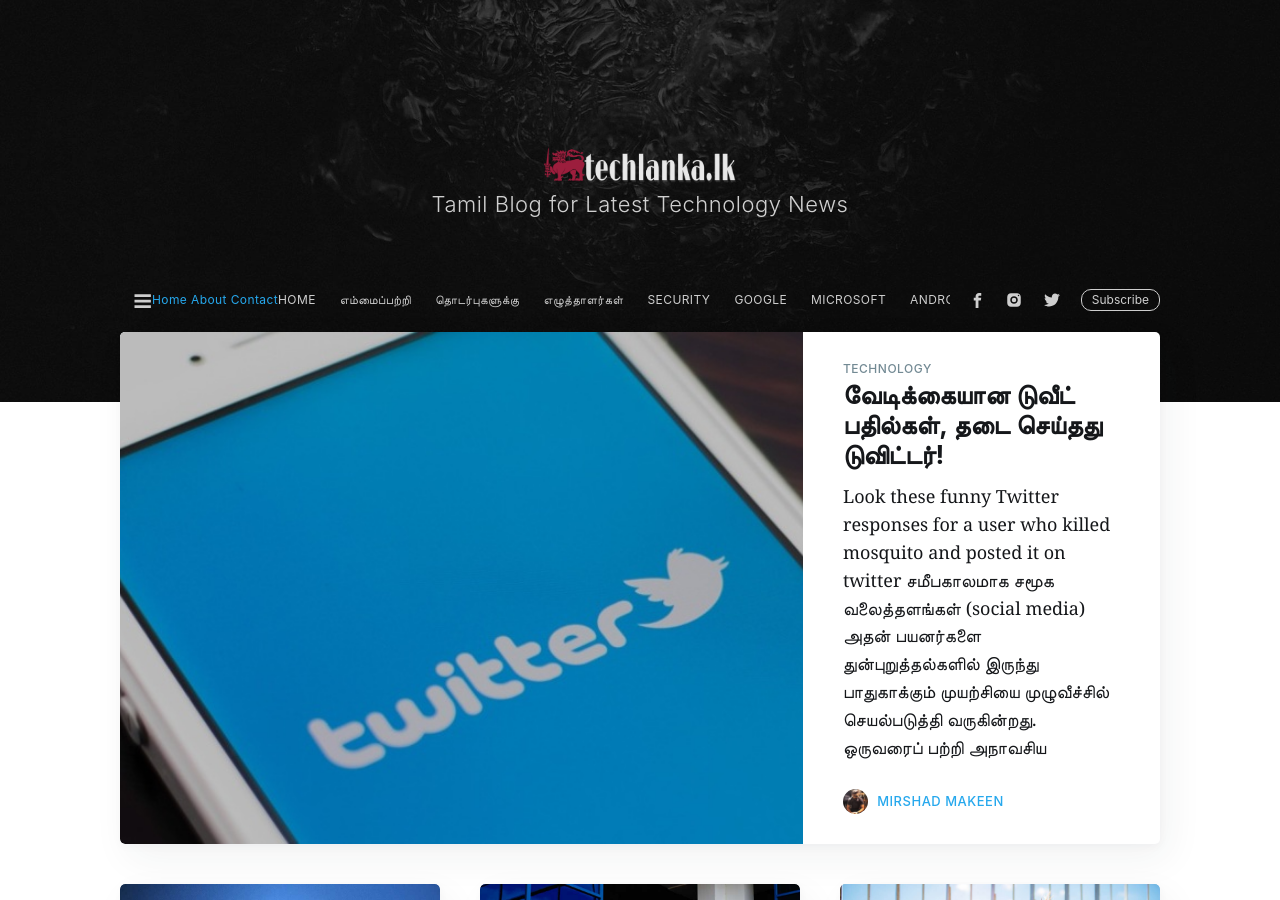
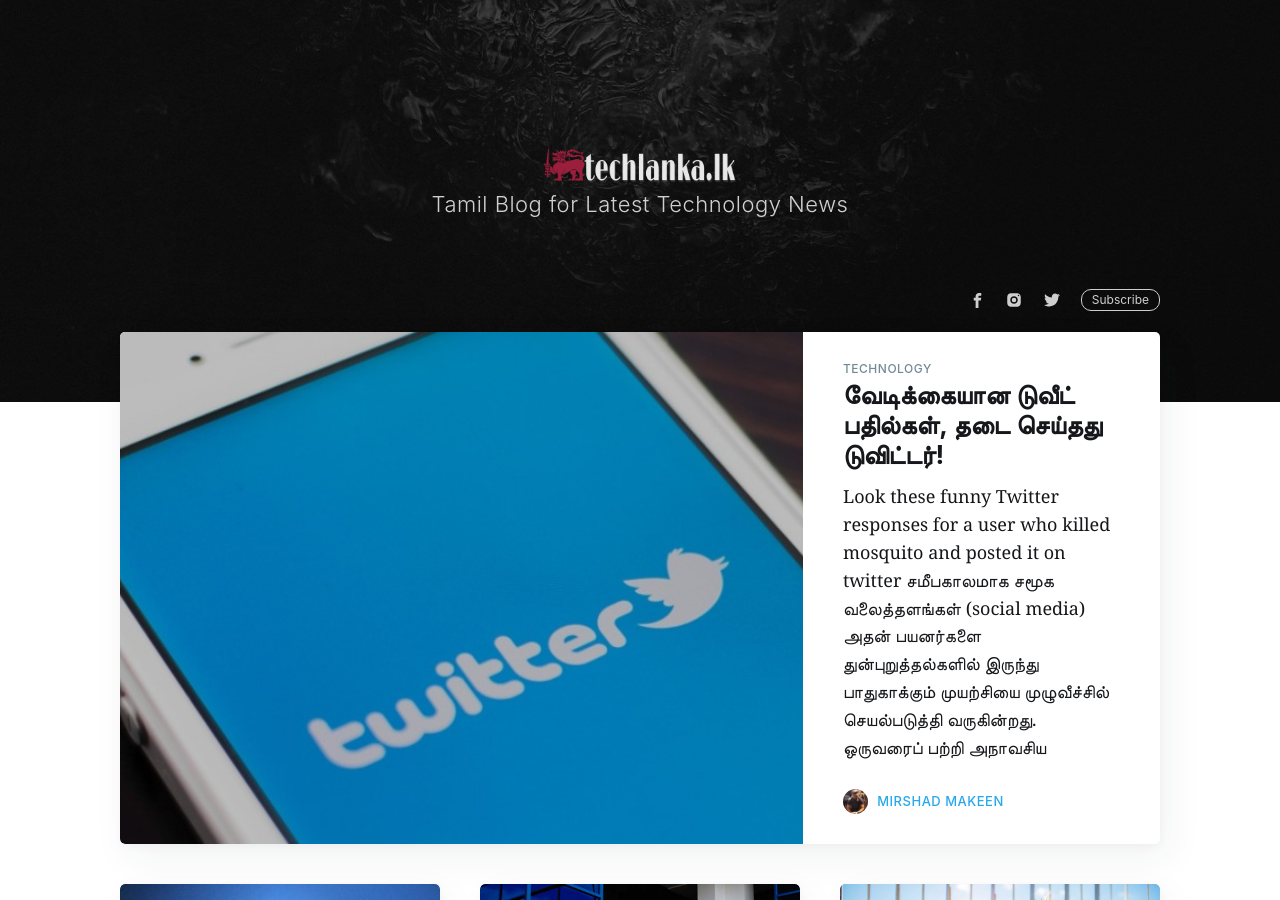
Before and after one commit to techlanka/blog, a Jekyll site: the page built from index.html, in a window 1280 px wide and 900 px high. Built offline with Jekyll 4.4.1, drawn with Linux system fonts in a browser that asks for light colours; nearby versions of some CDN libraries; the list of posts is cut into pages by our own code; comment, search, counter and statistics services are not loaded.

Commit message:
Update navigation.html

```diff
--- a/_includes/navigation.html
+++ b/_includes/navigation.html
@@ -1,6 +1,6 @@
 <ul class="nav" role="menu">
     {% if page.navigation %}
-            {% include sidebar.html %}
+            {% include menu2.html %}
         {% endif %}
 </ul>
 <br>
```
